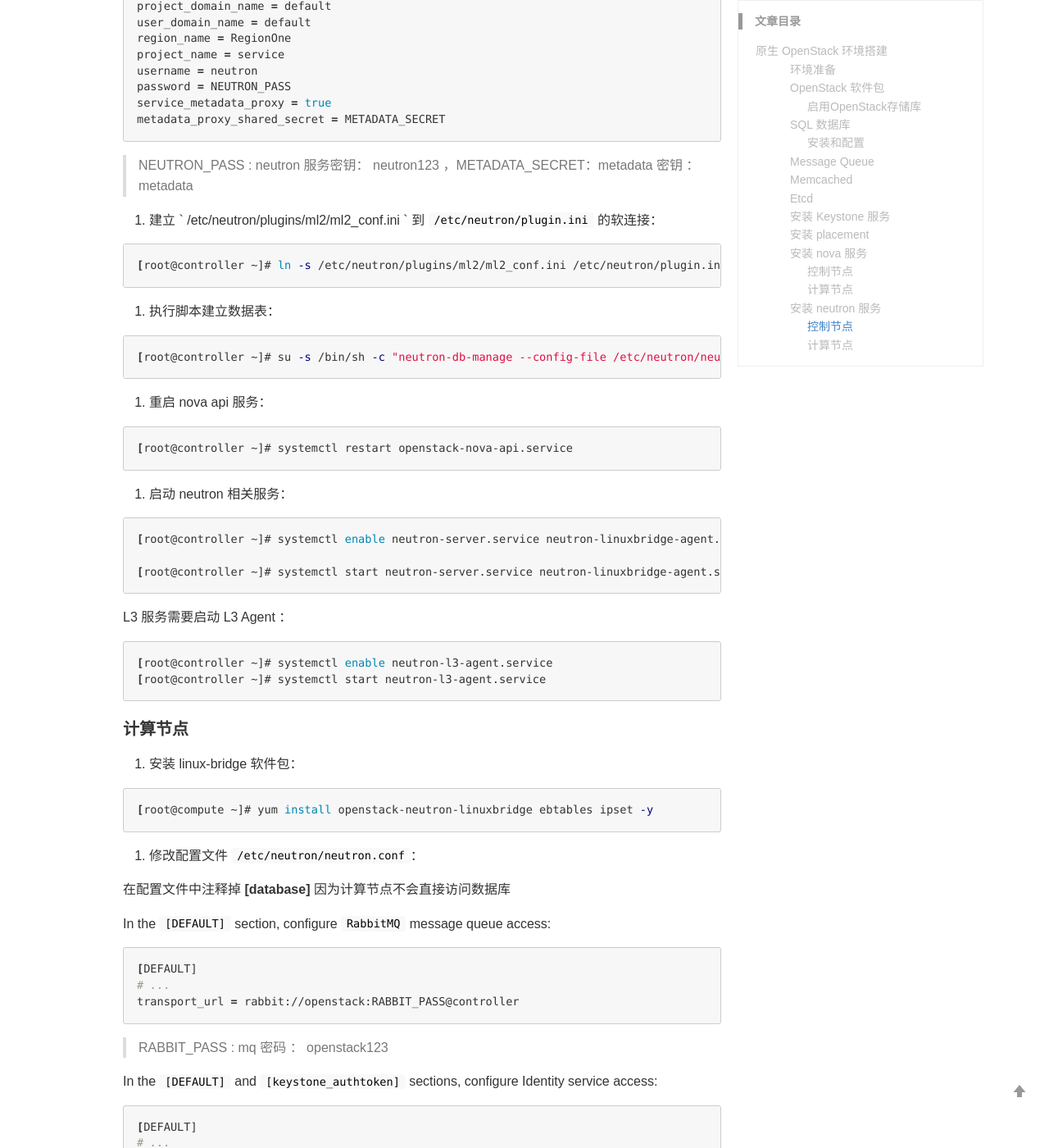
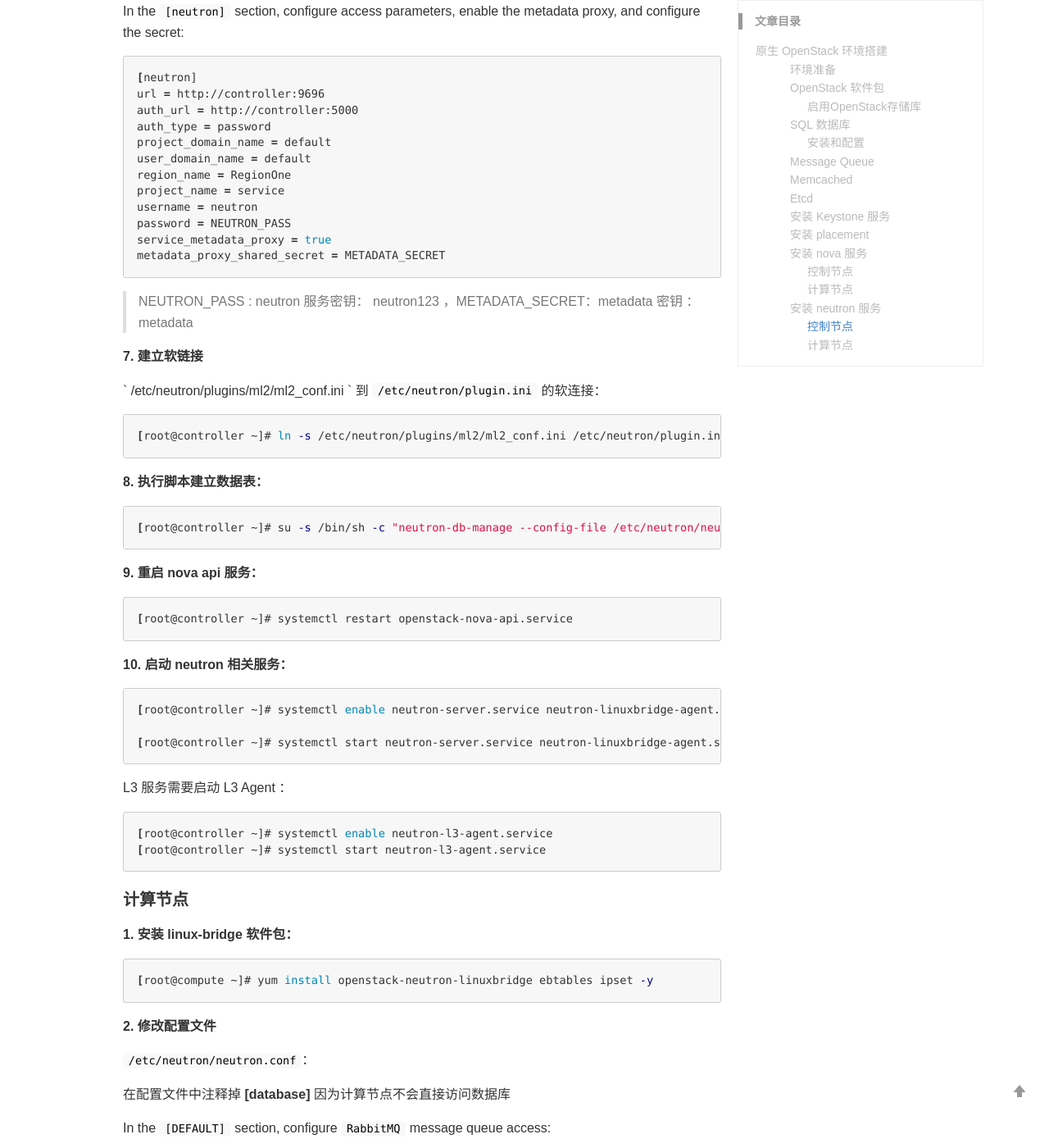
Before and after one commit to youngwanjin/youngwanjin.github.io, a Jekyll site: the page built from _posts/openstack/2020-08-10-openstack-native-environment-construction.md, in a window 1280 px wide and 1400 px high, scrolled down 29744 px. Shown: the whole window at 82% size. Built offline with Jekyll 4.4.1, drawn with Linux system fonts in a browser that asks for light colours; comment, search, counter and statistics services are not loaded; some of the changed text lies outside the part shown.

Commit message:
modify bolg

````diff
--- a/_posts/openstack/2020-08-10-openstack-native-environment-construction.md
+++ b/_posts/openstack/2020-08-10-openstack-native-environment-construction.md
@@ -21,7 +21,7 @@
 
 
 
-1. 关闭防火墙 + 关闭 selinux
+**1. 关闭防火墙 + 关闭 selinux:**
 
 ```shell
 # systemctl stop firewalld.service
@@ -30,7 +30,7 @@
 
 
 
-2. 配置节点网络信息：
+**2. 配置节点网络信息：**
 
 > centos ：
 >
@@ -54,7 +54,7 @@
 
 
 
-3. 修改节点主机名称解析：
+**3. 修改节点主机名称解析：**
 
 ```shell
 # hostnamectl set-hostname controller  	 # controller节点
@@ -70,7 +70,7 @@
 
 
 
-4. NTP 同步系统时间
+**4. NTP 同步系统时间:**
 
 ```shell
 # 1. 虚拟机可以上网
@@ -267,7 +267,7 @@
 
 keystone 只需要在 controller 节点安装
 
-1. 创建 keystone 数据库
+**1. 创建 keystone 数据库**
 
 ```shell
 # mysql -u root -p
@@ -306,20 +308,20 @@
 provider = fernet
 ```
 
-4. 加载 keystone 数据库 schema
+**4. 加载 keystone 数据库 schema**
 
 ```shell
 su -s /bin/sh -c "keystone-manage db_sync" keystone
 ```
 
-5. 初始化密钥存储库：
+**5. 初始化密钥存储库：**
 
 ```shell
 # keystone-manage fernet_setup --keystone-user keystone --keystone-group keystone
 # keystone-manage credential_setup --keystone-user keystone --keystone-group keystone
 ```
 
-6. 启动 keystone 服务：
+**6. 启动 keystone 服务：**
 
 ```shell
 keystone-manage bootstrap --bootstrap-password ADMIN_PASS \
@@ -331,7 +333,7 @@
 
 > ADMIN_PASS 换成具体的密码：keystone123
 
-7. 配置 Apache http 服务：
+**7. 配置 Apache http 服务：**
 
 配置 ` /etc/httpd/conf/httpd.conf`
 
@@ -341,20 +343,20 @@
 
 > ServerName : 控制节点 name ，如果没有配置需要添加
 
-8. 创建 `/usr/share/keystone/wsgi-keystone.conf` 的软连接
+**8. 创建 `/usr/share/keystone/wsgi-keystone.conf` 的软连接**
 
 ```shell
 ln -s /usr/share/keystone/wsgi-keystone.conf /etc/httpd/conf.d/
 ```
 
-9. 启动 http 服务：
+**9. 启动 http 服务：**
 
 ```shell
 systemctl enable httpd.service
 systemctl start httpd.service
 ```
 
-10. 设置环境变量来管理配置账户：
+**10 设置环境变量来管理配置账户：**
 
 ```shell
 $ export OS_USERNAME=admin
@@ -368,7 +370,7 @@
 
 > ADMIN_PASS : 是第 6 步设置的密码： keystone123
 
-11. 创建 domain, projects, users, and roles
+**11. 创建 domain, projects, users, and roles**
 
 domain:
 
@@ -467,7 +469,7 @@
 [root@controller ~]# openstack role add --project myproject --user myuser myrole
 ```
 
-12. 验证 keystone 服务
+**12验证 keystone 服务**
 
 取消设置临时 `OS_AUTH_URL` 和 `OS_PASSWORD` 环境变量:
 
@@ -513,7 +515,7 @@
 
 > Password : 用户密码 default
 
-13.  设置 source 文件
+**13. 设置 source 文件**
 
  admin-openrc.sh
 
@@ -545,7 +547,7 @@
 
 > DEMO_PASS : 用户密码 default
 
-14.  使用 scripts ，获取 token
+**14. 使用 scripts ，获取 token**
 
 ```shell
 [root@controller ~]# source admin-openrc.sh
@@ -564,7 +566,7 @@
 
 ### 安装 placement
 
-1. 配置数据库：
+**1. 配置数据库：**
 
 ```shell
 [root@controller ~]# mysql -u root -p
@@ -579,13 +581,13 @@
 
 > PLACEMENT_DBPASS :  placement 密码 ： placement123
 
-2. 执行配置文件脚本：
+**2. 执行配置文件脚本：**
 
 ```shell
 [root@controller ~]# source admin-openrc.sh
 ```
 
-3. 创建 user 并配置 keystone endpoint：
+**3. 创建 user 并配置 keystone endpoint：**
 
  Create a Placement service user using your chosen `PLACEMENT_PASS`:
 
@@ -680,13 +682,15 @@
 
 ```
 
-4. 安装 rpm 包：
+**4. 安装 rpm 包：**
 
 ```shell
 [root@controller ~]# yum install openstack-placement-api -y
 ```
 
-5. 修改配置文件 ` /etc/placement/placement.conf ` :
+**5. 修改配置文件 **
+
+` /etc/placement/placement.conf ` :
 
  In the `[placement_database]` section, configure database access:
 
@@ -737,7 +741,7 @@
 
 #### 控制节点
 
-1. 配置数据库 ：
+**1. 配置数据库 ：**
 
 ```shell
 [root@controller ~]# mysql -u root -p
@@ -769,13 +773,13 @@
 
 > NOVA_DBPASS : nova 数据库密码 ： nova123
 
-2. 执行 source 脚本：
+**2. 执行 source 脚本：**
 
 ```shell
 source admin-openrc.sh
 ```
 
-3. 创建 nova 用户信息：
+**3. 创建 nova 用户信息：**
 
  Create the `nova` user:
 
@@ -818,7 +822,7 @@
 +-------------+----------------------------------+
 ```
 
-4. 在 keystone 创建 endpoint ：
+**4. 在 keystone 创建 endpoint ：**
 
 ```shell
 [root@controller ~]# openstack endpoint create --region RegionOne compute public http://controller:8774/v2.1
@@ -979,7 +985,7 @@
 +-------+--------------------------------------+------------------------------------+-------------------------------------------------+----------+
 ```
 
-8. 验证并启动相关服务：
+**8. 验证并启动相关服务：**
 
 ```shell
 # systemctl enable openstack-nova-api.service openstack-nova-consoleauth openstack-nova-scheduler.service openstack-nova-conductor.service openstack-nova-novncproxy.service
@@ -1003,13 +1009,15 @@
 
 #### 计算节点
 
-1. 安装软件包 ：
+**1. 安装软件包 ：**
 
 ```shell
 [root@compute ~]# yum install openstack-nova-compute -y
 ```
 
-2. 修改配置文件 ` /etc/nova/nova.conf` :
+**2. 修改配置文件**
+
+ ` /etc/nova/nova.conf` :
 
  In the `[DEFAULT]` section, enable only the compute and metadata APIs:
 
@@ -1110,7 +1118,7 @@
 
 > PLACEMENT_PASS : placement 密码 ： placement123
 
-3.  确定计算节点是否支持虚拟机的硬件加速：：
+**3. 确定计算节点是否支持虚拟机的硬件加速：**
 
 ```shell
 [root@compute ~]# egrep -c '(vmx|svm)' /proc/cpuinfo
@@ -1127,14 +1135,14 @@
 > virt_type = qemu
 > ```
 
-4. 启动服务：
+**4. 启动服务：**
 
 ```shell
 [root@compute ~]# systemctl enable libvirtd.service openstack-nova-compute.service
 [root@compute ~]# systemctl start libvirtd.service openstack-nova-compute.service
 ```
 
-5. Add the compute node to the cell database
+**5. Add the compute node to the cell database**
 
 **以下命令在 controller 节点执行**
 
@@ -1175,7 +1183,7 @@
 
 #### 控制节点
 
-1. 配置 mysql 数据库
+**1. 配置 mysql 数据库**
 
 ```shell
 [root@controller ~]# mysql -u root -p
@@ -1191,7 +1199,7 @@
 
 > NEUTRON_DBPASS : neutron 数据库密码 ： neutron123
 
-2. 在 keystone 创建 neutron 角色
+**2. 在 keystone 创建 neutron 角色**
 
 ```shell
 [root@controller ~]# source admin-openrc.sh
@@ -1238,7 +1246,7 @@
 +-------------+----------------------------------+
 ```
 
-3. 在 keystone 创建   Networking service API endpoints
+**3. 在 keystone 创建**   Networking service API endpoints
 
 ```shell
 [root@controller ~]# openstack endpoint create --region RegionOne network public http://controller:9696
@@ -1288,7 +1296,7 @@
 
 ```
 
-4. 配置网络选项：（两种方式任选其一）
+**4. 配置网络选项：**（两种方式任选其一）
 
 安装软件包：
 
@@ -1510,7 +1518,7 @@
 enable_isolated_metadata = true
 ```
 
-5. 配置 metadata agent：
+**5.配置 metadata agent：**
 
 ` /etc/neutron/metadata_agent.ini `
 
@@ -1522,7 +1530,7 @@
 
 > METADATA_SECRET : metadata  密码：  metadata
 
-6. 配置 nova 服务使用 networking 服务：
+**6. 配置 nova 服务使用 networking 服务：**
 
 ` /etc/nova/nova.conf `
 
@@ -1545,25 +1553,27 @@
 
 >  NEUTRON_PASS : neutron 服务密钥： neutron123 ，METADATA_SECRET：metadata 密钥 ： metadata
 
-7. 建立 `  /etc/neutron/plugins/ml2/ml2_conf.ini ` 到  `/etc/neutron/plugin.ini` 的软连接：
+**7. 建立软链接**
+
+ `  /etc/neutron/plugins/ml2/ml2_conf.ini ` 到  `/etc/neutron/plugin.ini` 的软连接：
 
 ```shell
 [root@controller ~]# ln -s /etc/neutron/plugins/ml2/ml2_conf.ini /etc/neutron/plugin.ini
 ```
 
-8. 执行脚本建立数据表：
+**8. 执行脚本建立数据表：**
 
 ```shell
 [root@controller ~]# su -s /bin/sh -c "neutron-db-manage --config-file /etc/neutron/neutron.conf --config-file /etc/neutron/plugins/ml2/ml2_conf.ini upgrade head" neutron
 ```
 
-9. 重启 nova api 服务：
+**9. 重启 nova api 服务：**
 
 ```shell
 [root@controller ~]# systemctl restart openstack-nova-api.service
 ```
 
-10. 启动 neutron 相关服务：
+**10. 启动 neutron 相关服务：**
 
 ```shell
 [root@controller ~]# systemctl enable neutron-server.service neutron-linuxbridge-agent.service neutron-dhcp-agent.service neutron-metadata-agent.service
@@ -1582,13 +1592,15 @@
 
 #### 计算节点
 
-1. 安装 linux-bridge 软件包：
+**1. 安装 linux-bridge 软件包：**
 
 ```shell
 [root@compute ~]# yum install openstack-neutron-linuxbridge ebtables ipset -y
 ```
 
-2. 修改配置文件 `/etc/neutron/neutron.conf`：
+**2. 修改配置文件**
+
+ `/etc/neutron/neutron.conf`：
 
 在配置文件中注释掉  **[database]**  因为计算节点不会直接访问数据库
 
@@ -1632,7 +1644,7 @@
 lock_path = /var/lib/neutron/tmp
 ```
 
-3. 配置网络选项：
+**3. 配置网络选项：**
 
 `/etc/neutron/plugins/ml2/linuxbridge_agent.ini`
 
@@ -1672,7 +1684,7 @@
 net.bridge.bridge-nf-call-ip6tables
 ```
 
-4. 修改nova 配置文件：
+**4. 修改nova 配置文件：**
 
 /etc/nova/nova.conf
 
@@ -1692,13 +1704,13 @@
 
 > NEUTRON_PASS : neutron 密钥 ： neutron123
 
-5. 重启 nova compute 服务：
+**5. 重启 nova compute 服务：**
 
 ```shell
 [root@compute ~]# systemctl restart openstack-nova-compute.service
 ```
 
-6. 启动 linux bridge 服务：
+**6. 启动 linux bridge 服务：**
 
 ```shell
 [root@compute ~]# systemctl enable neutron-linuxbridge-agent.service
@@ -1713,9 +1725,7 @@
 
 
 
-
-
-
+----------------------------------------
 
 
 
````
Also changed, not shown: other parts of _posts/openstack/2020-08-10-openstack-native-environment-construction.md (+12 -8 lines).
